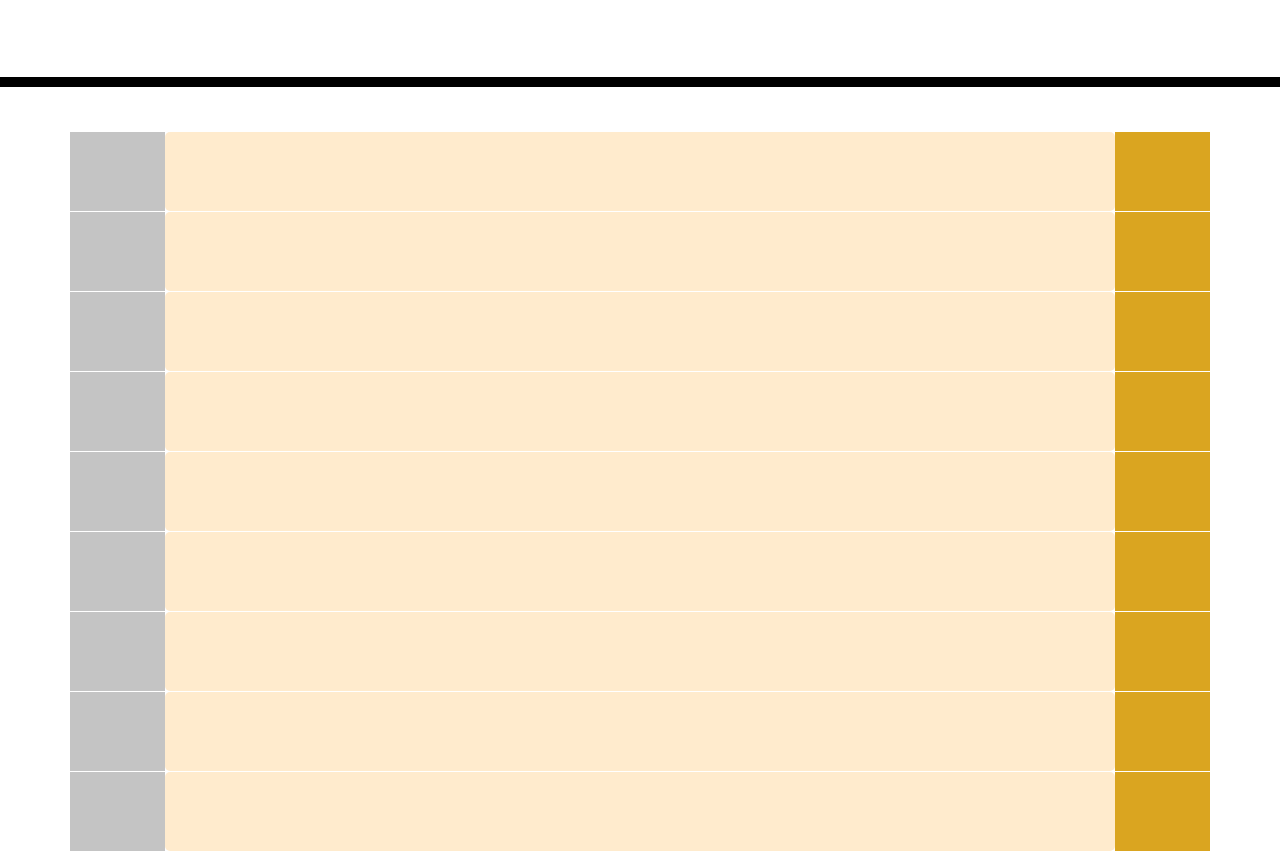
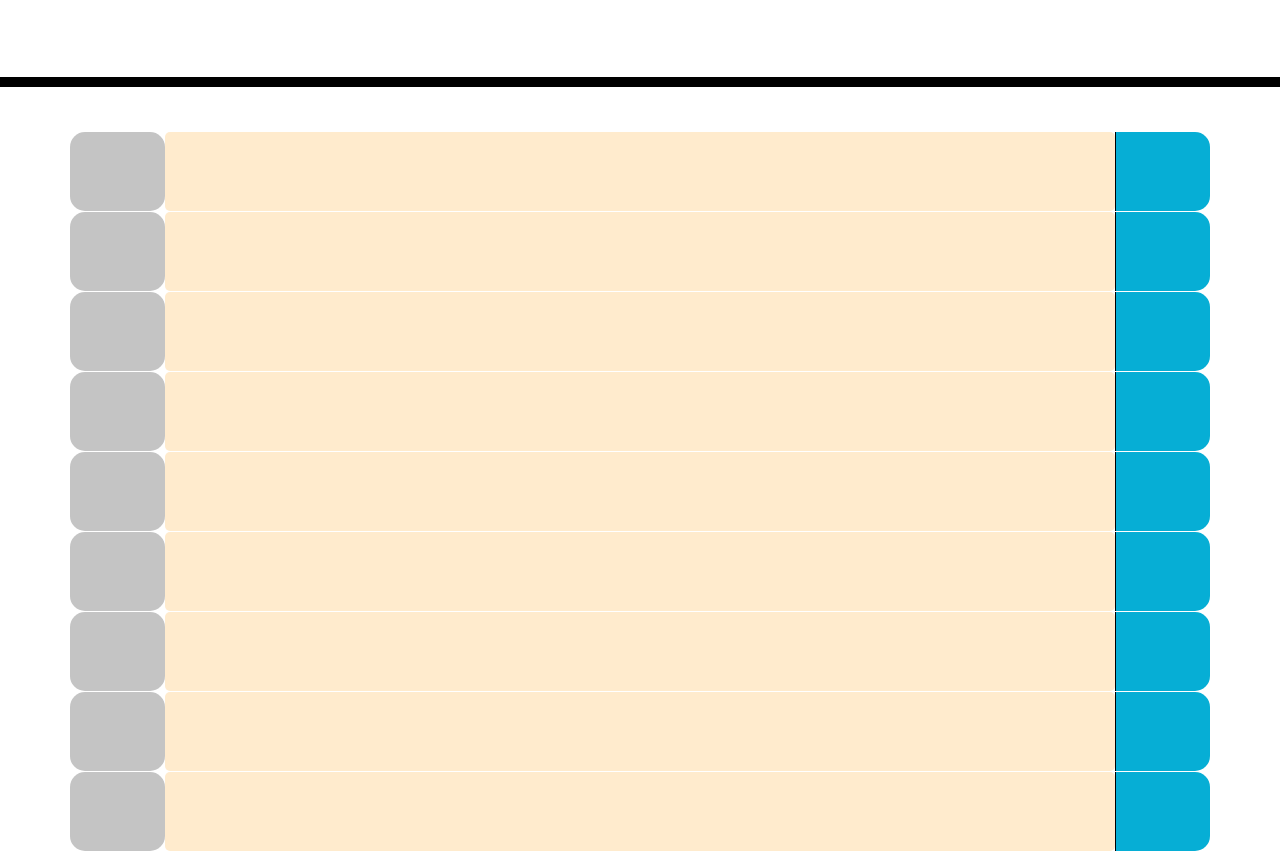
Before and after one commit to cparros/daily-planner, a plain HTML site: page index.html in a window 1280 px wide. Shown: the part 181-1032 px from the top of the page. Drawn offline with nearby package versions, Linux system fonts and the light colour scheme.

Commit message:
changed some clas names

```diff
--- a/index.html
+++ b/index.html
@@ -31,83 +31,83 @@
     <div class="container">
       <!-- Timeblocks go here -->
       <div class="row">
-        <div class="col-md-1">
+        <div class="col-md-1 time-block">
         </div>
-        <div class="col-md-10">
-        </div>
-        <div class="col-md-1 storage">
+        <textarea class="col-md-10">
+        </textarea>
+        <div class="col-md-1 saveBtn">
         </div>
       </div>
 
       <div class="row">
-        <div class="col-md-1">
+        <div class="col-md-1 time-block">
         </div>
-        <div class="col-md-10">
-        </div>
-        <div class="col-md-1 storage">
+        <textarea class="col-md-10">
+        </textarea>
+        <div class="col-md-1 saveBtn">
         </div>
       </div>
 
       <div class="row">
-        <div class="col-md-1">
+        <div class="col-md-1 time-block">
         </div>
-        <div class="col-md-10">
-        </div>
-        <div class="col-md-1 storage">
+        <textarea class="col-md-10">
+        </textarea>
+        <div class="col-md-1 saveBtn">
         </div>
       </div>
 
       <div class="row">
-        <div class="col-md-1">
+        <div class="col-md-1 time-block">
         </div>
-        <div class="col-md-10">
-        </div>
-        <div class="col-md-1 storage">
+        <textarea class="col-md-10">
+        </textarea>
+        <div class="col-md-1 saveBtn">
         </div>
       </div>
 
       <div class="row">
-        <div class="col-md-1">
+        <div class="col-md-1 time-block">
         </div>
-        <div class="col-md-10">
-        </div>
-        <div class="col-md-1 storage">
+        <textarea class="col-md-10">
+        </textarea>
+        <div class="col-md-1 saveBtn">
         </div>
       </div>
 
       <div class="row">
-        <div class="col-md-1">
+        <div class="col-md-1 time-block">
         </div>
-        <div class="col-md-10">
-        </div>
-        <div class="col-md-1 storage">
+        <textarea class="col-md-10">
+        </textarea>
+        <div class="col-md-1 saveBtn">
         </div>
       </div>
 
       <div class="row">
-        <div class="col-md-1">
+        <div class="col-md-1 time-block">
         </div>
-        <div class="col-md-10">
-        </div>
-        <div class="col-md-1 storage">
+        <textarea class="col-md-10">
+        </textarea>
+        <div class="col-md-1 saveBtn">
         </div>
       </div>
 
       <div class="row">
-        <div class="col-md-1">
+        <div class="col-md-1 time-block">
         </div>
-        <div class="col-md-10">
-        </div>
-        <div class="col-md-1 storage">
+        <textarea class="col-md-10">
+        </textarea>
+        <div class="col-md-1 saveBtn">
         </div>
       </div>
 
       <div class="row">
-        <div class="col-md-1">
+        <div class="col-md-1 time-block">
         </div>
-        <div class="col-md-10">
-        </div>
-        <div class="col-md-1 storage">
+        <textarea class="col-md-10">
+        </textarea>
+        <div class="col-md-1 saveBtn">
         </div>
       </div>
 
```
